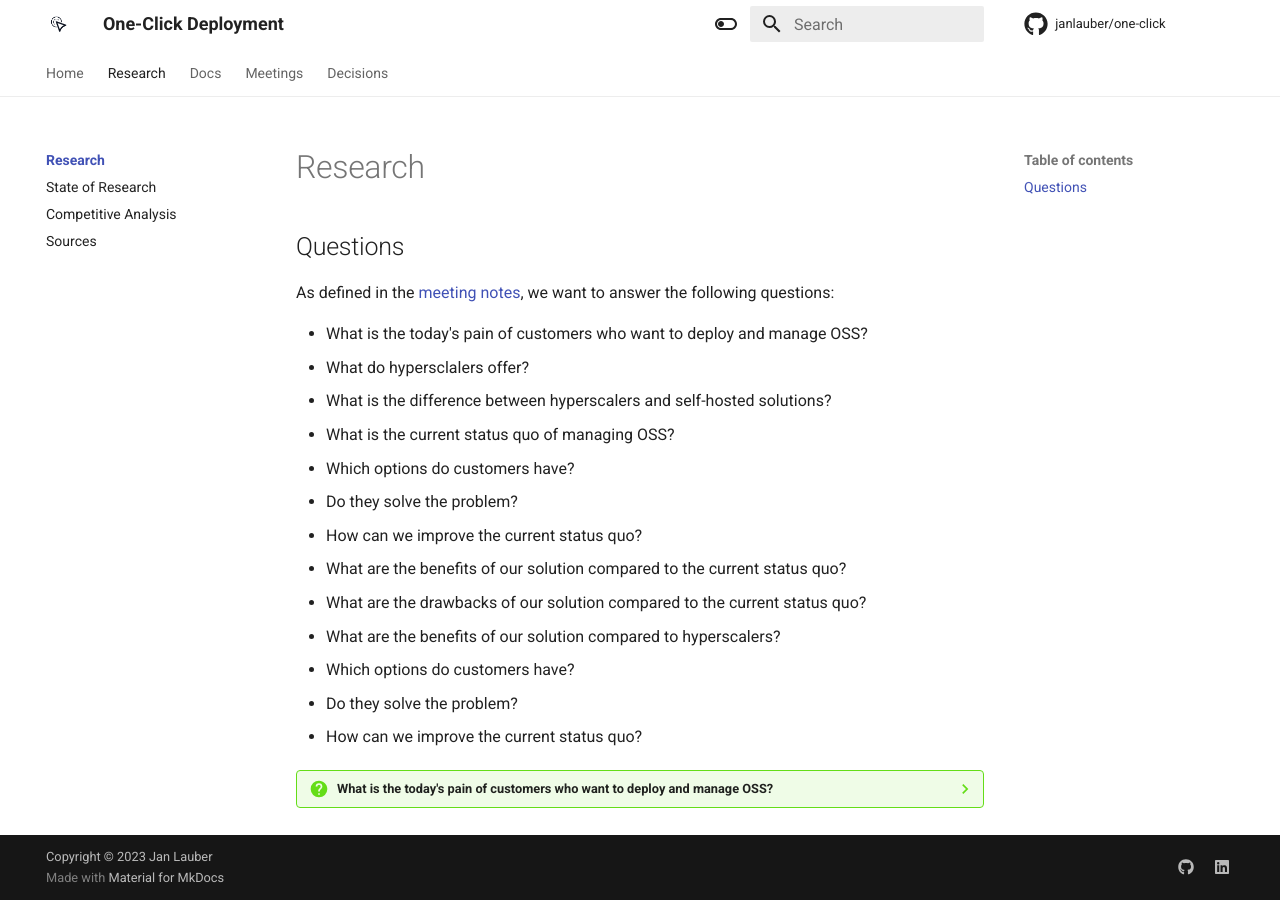
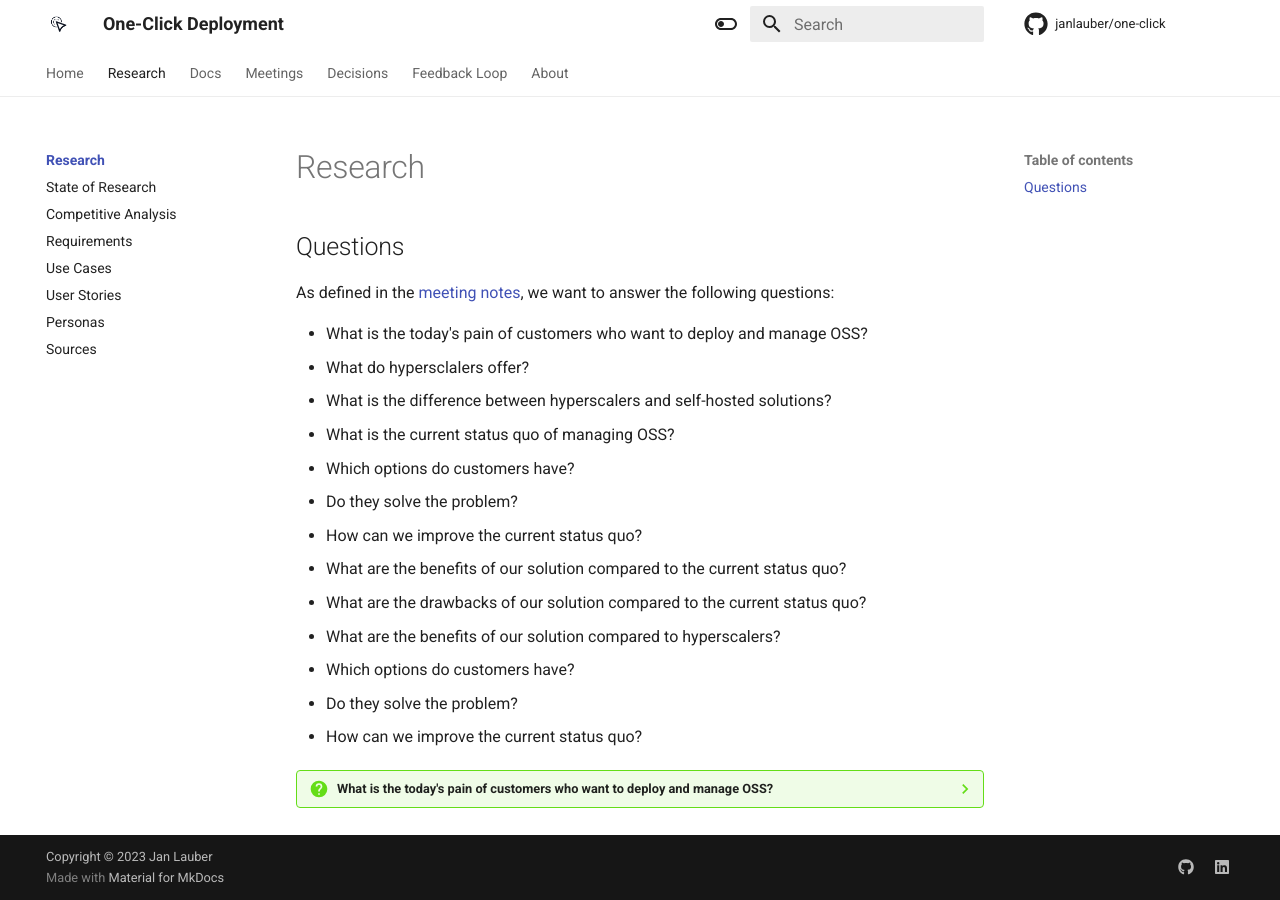
Before and after one commit to janlauber/one-click, an MkDocs documentation site: the page built from docs/research/index.md, in a window 1280 px wide. Built offline with MkDocs 1.6.1 and Material for MkDocs 9.7.7, drawn with Linux system fonts in a browser that asks for light colours; comment, search, counter and statistics services are not loaded; part of the change alters nothing that is shown.

Commit message:
docs: add additional topics
Signed-off-by: Jan Lauber <jan.lauber@protonmail.ch>

```diff
--- a/mkdocs.yaml
+++ b/mkdocs.yaml
@@ -19,18 +19,18 @@ nav:
     - research/index.md
     - State of Research: research/state-of-research.md
     - Competitive Analysis: research/competitive-analysis.md
-    # - Requirements: research/requirements.md
-    # - Use Cases: research/use-cases.md
-    # - User Stories: research/user-stories.md
-    # - Personas: research/personas.md
-    # - User Journey: research/user-journey.md
-    # - User Flow: research/user-flow.md
+    - Requirements: research/requirements.md
+    - Use Cases: research/use-cases.md
+    - User Stories: research/user-stories.md
+    - Personas: research/personas.md
     - Sources: research/sources.md
   - Docs:
     - docs/index.md
     - Frontend: docs/frontend.md
     - Backend: docs/backend.md
     - Infrastructure: docs/infrastructure.md
+    - Scalability: docs/scalability.md
+    - Security: docs/security.md
   - Meetings:
     - meetings/index.md
     - 2023-10-23: meetings/2023-10-23.md
@@ -40,6 +40,12 @@ nav:
     - 0001-record-architecture-decision: decisions/0001-record-architecture-decision.md
     - 0002-mkdocs-for-documentation: decisions/0002-mkdocs-for-documentation.md
     - 0003-tech-stack: decisions/0003-tech-stack.md
+  - Feedback Loop:
+    - feedback-loop/index.md
+  - About:
+    - License: license.md
+    - Glossary: glossary.md
+    - Project Roadmap: roadmap.md
 
 # Configuration
 theme:
```
Also changed, not shown: docs/docs/scalability.md (added), docs/docs/security.md (added), docs/feedback-loop/index.md (added), docs/glossary.md (added), docs/license.md (added), docs/research/personas.md (added), docs/research/requirements.md (added), docs/research/use-cases.md (added), docs/research/user-stories.md (added), docs/roadmap.md (added).
